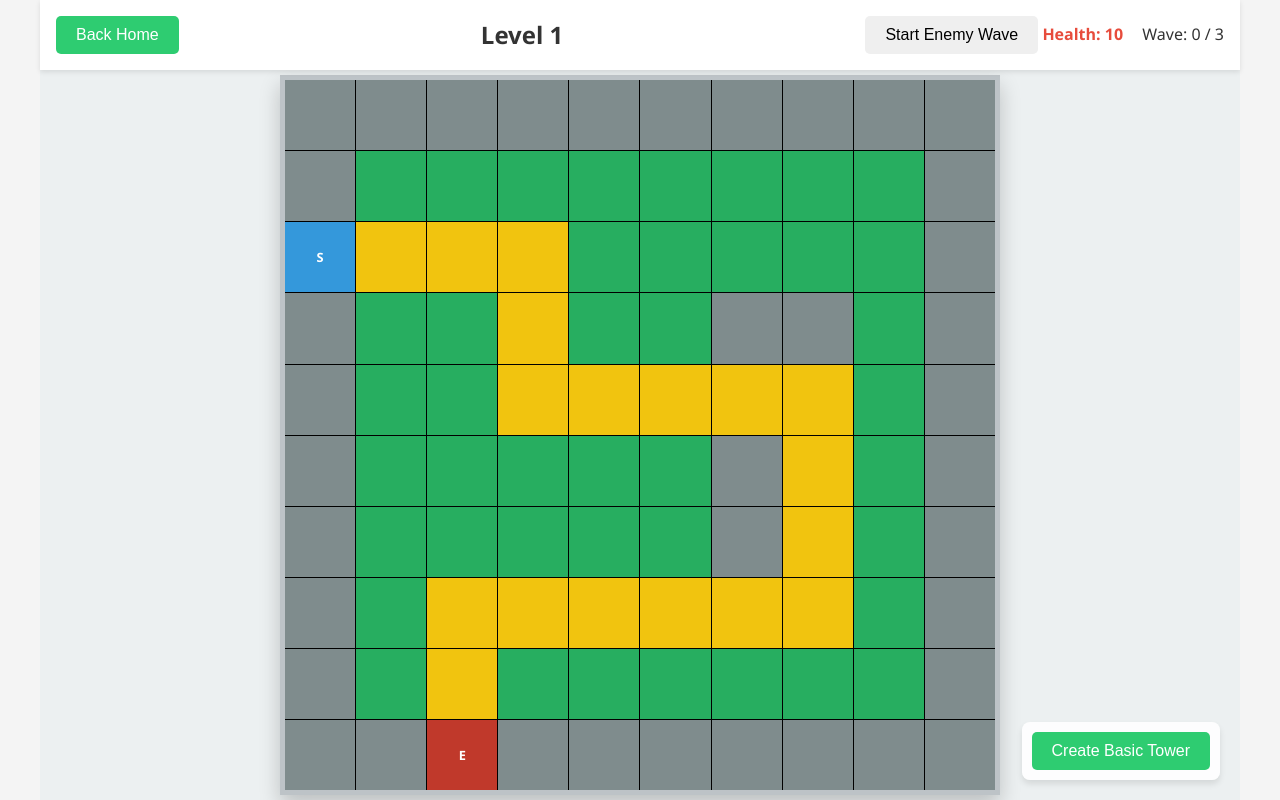
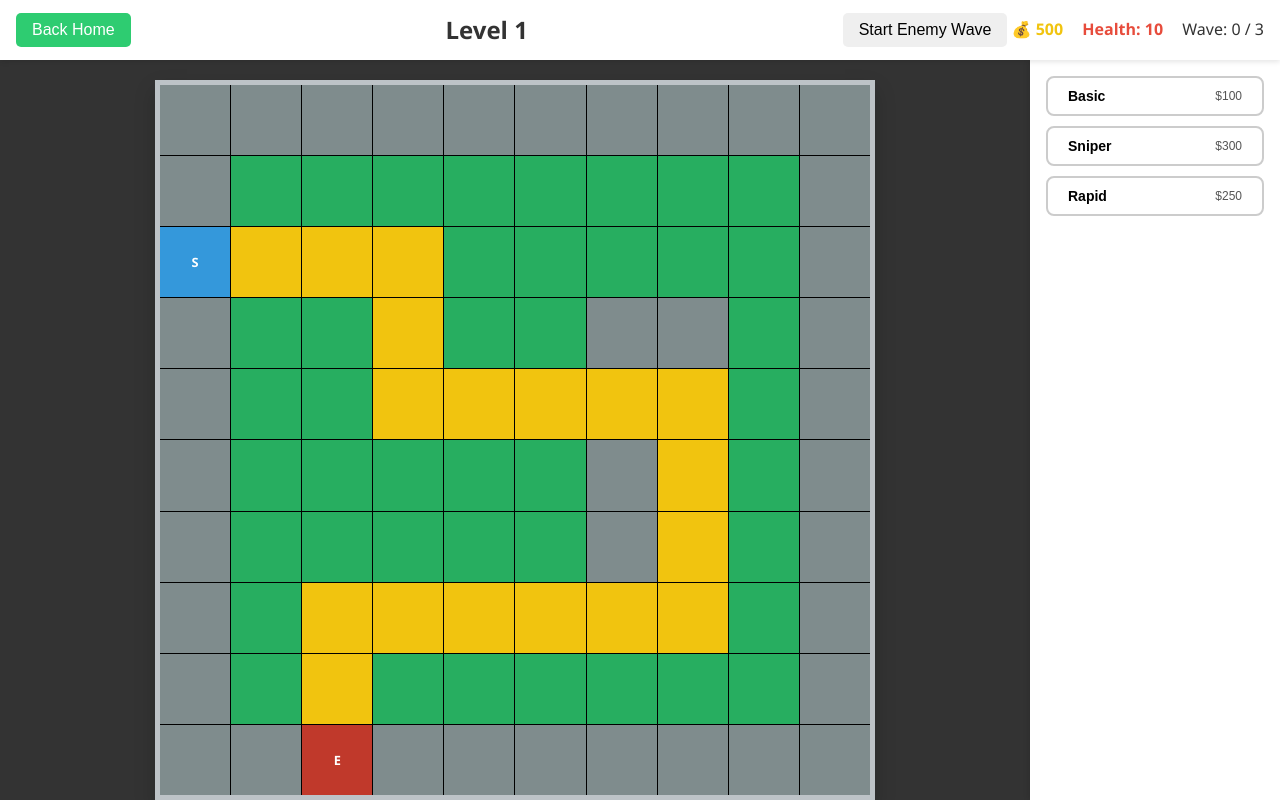
Before and after one commit to ChreSyr/smash-tower-defense, a website built with Vite: page index.html in a window 1280 px wide. Both pictures are taken after a click on the button "Play Level 1". Built offline with nearby package versions, Linux system fonts and the light colour scheme.

Commit message:
Added tower currency system

```diff
--- a/index.html
+++ b/index.html
@@ -5,6 +5,40 @@
     <meta name="viewport" content="width=device-width, initial-scale=1.0" />
     <title>Smash Tower Defense</title>
     <link rel="stylesheet" href="/src/css/style.css" />
+    <style>
+      /* Keeping basic tower btn styles here or could move to style.css */
+      .tower-btn {
+        display: flex;
+        align-items: center;
+        justify-content: space-between;
+        width: 100%;
+        height: 60px;
+        margin-bottom: 10px;
+        padding: 0 15px;
+        border: 2px solid #ccc;
+        border-radius: 8px;
+        cursor: pointer;
+        transition: all 0.2s;
+        background: #fff;
+      }
+      .tower-btn:hover {
+        transform: scale(1.02);
+        border-color: #333;
+      }
+      .tower-btn.selected {
+        border-color: #3498db;
+        background: #eaf2f8;
+        box-shadow: 0 0 10px rgba(52, 152, 219, 0.5);
+      }
+      .tower-name {
+        font-weight: bold;
+        font-size: 14px;
+      }
+      .tower-cost {
+        font-size: 12px;
+        color: #555;
+      }
+    </style>
   </head>
   <body>
     <div id="app">
@@ -25,6 +59,11 @@
           <div id="wave-menu">
             <button id="start-wave-btn" class="btn">Start Enemy Wave</button>
             <span
+              id="money-display"
+              style="margin-right: 15px; color: #f1c40f; font-weight: bold"
+              >💰 0</span
+            >
+            <span
               id="health-display"
               style="margin-right: 15px; color: #e74c3c; font-weight: bold"
               >Health: --</span
@@ -36,9 +75,19 @@
         <div id="game-area">
           <div id="map-container"></div>
 
-          <div class="controls">
-            <button id="tower-btn" class="btn secondary-btn">
-              Create Basic Tower
+          <div class="controls" id="tower-controls">
+            <!-- Tower buttons will be injected here or statically defined -->
+            <button class="tower-btn" id="btn-tower-basic">
+              <span class="tower-name">Basic</span>
+              <span class="tower-cost">$100</span>
+            </button>
+            <button class="tower-btn" id="btn-tower-sniper">
+              <span class="tower-name">Sniper</span>
+              <span class="tower-cost">$300</span>
+            </button>
+            <button class="tower-btn" id="btn-tower-rapid">
+              <span class="tower-name">Rapid</span>
+              <span class="tower-cost">$250</span>
             </button>
           </div>
         </div>
--- a/src/Game.ts
+++ b/src/Game.ts
@@ -2,10 +2,11 @@ import UI from "./UI";
 import WaveManager from "./WaveManager";
 import Tower from "./Tower";
 import GameMap from "./Map";
-import Level1 from "./levels/level1"; // We need to update levels too
+import Level1 from "./levels/level1";
 import Level2 from "./levels/level2";
 import Enemy from "./Enemy";
-import { LevelData, PathNode, EnemyType } from "./types";
+import { LevelData, PathNode, EnemyType, TowerType } from "./types";
+import { TOWER_CONFIG } from "./constants";
 
 export default class Game {
   ui: UI;
@@ -16,7 +17,9 @@ export default class Game {
   enemies: Enemy[];
   currentPath: PathNode[];
   playerHealth: number;
+  money: number;
   waveInProgress: boolean;
+  waveEnemiesKilledValue: number; // To track value for wave end bonus
 
   lastTime: number;
   isPlaying: boolean;
@@ -33,7 +36,9 @@ export default class Game {
     this.enemies = [];
     this.currentPath = [];
     this.playerHealth = 10;
+    this.money = 0;
     this.waveInProgress = false;
+    this.waveEnemiesKilledValue = 0;
 
     this.lastTime = 0;
     this.isPlaying = false;
@@ -52,7 +57,11 @@ export default class Game {
     this.ui.onHome(() => this.goHome());
 
     this.ui.onStartWave(() => this.startWave());
-    this.ui.onTowerCreate(() => this.createTower());
+
+    // Handle Tower Selection
+    this.ui.onTowerSelect((type: string) => {
+      this.handleTowerSelect(type);
+    });
 
     requestAnimationFrame(this.gameLoop);
   }
@@ -61,8 +70,12 @@ export default class Game {
     console.log(`Starting ${title}`);
 
     this.playerHealth = levelData.startHealth || 10;
+    this.money = levelData.startMoney || 100;
     this.ui.updateHealth(this.playerHealth);
+    this.ui.updateMoney(this.money);
+
     this.waveInProgress = false;
+    this.waveEnemiesKilledValue = 0;
     this.ui.toggleWaveButton(true);
 
     this.map = new GameMap(levelData.map);
@@ -79,12 +92,39 @@ export default class Game {
     this.ui.showGameScreen(title);
 
     const mapContainer = document.getElementById("map-container");
-    if (mapContainer) {
-      this.map.render(mapContainer);
-      this.setupCanvas(mapContainer);
+    if (mapContainer && this.map) {
+      // Create grid and get reference
+      const gridElement = this.map.render(mapContainer);
+
+      // Setup Canvas INSIDE the grid (so it overlays perfectly)
+      this.setupCanvas(gridElement);
+
+      // Setup Resizing Logic
+      this.handleResize(mapContainer, gridElement, this.canvas!);
+
+      // Keep reference for cleanup if needed, but usually one game instance per page load
+      window.addEventListener("resize", () =>
+        this.handleResize(mapContainer, gridElement, this.canvas!),
+      );
     }
 
     this.ui.updateWaveStatus(0, levelData.waves.length);
+  }
+
+  handleResize(
+    container: HTMLElement,
+    grid: HTMLElement,
+    canvas: HTMLCanvasElement,
+  ) {
+    const rect = container.getBoundingClientRect();
+    // Calculate max square size that fits with some padding
+    const size = Math.min(rect.width, rect.height) - 20;
+
+    grid.style.width = `${size}px`;
+    grid.style.height = `${size}px`;
+
+    canvas.width = size;
+    canvas.height = size;
   }
 
   setupCanvas(container: HTMLElement) {
@@ -94,16 +134,13 @@ export default class Game {
     this.canvas = document.createElement("canvas");
     this.canvas.className = "game-canvas";
 
-    const rect = container.getBoundingClientRect();
-    this.canvas.width = rect.width;
-    this.canvas.height = rect.height;
-
+    // CSS size matches parent (grid)
+    this.canvas.style.width = "100%";
+    this.canvas.style.height = "100%";
     this.canvas.style.position = "absolute";
     this.canvas.style.top = "0";
     this.canvas.style.left = "0";
     this.canvas.style.pointerEvents = "none";
-    this.canvas.style.width = "100%";
-    this.canvas.style.height = "100%";
 
     container.appendChild(this.canvas);
     this.ctx = this.canvas.getContext("2d");
@@ -119,7 +156,6 @@ export default class Game {
     if (this.playerHealth <= 0) return;
 
     if (this.waveInProgress) {
-      console.log("Wave in progress, cannot start new one.");
       return;
     }
 
@@ -127,7 +163,23 @@ export default class Game {
     if (status && status.current) {
       this.ui.updateWaveStatus(status.current, status.total);
       this.waveInProgress = true;
+      this.waveEnemiesKilledValue = 0; // Reset for new wave
       this.ui.toggleWaveButton(false);
+    }
+  }
+
+  handleTowerSelect(typeStr: string) {
+    // Just logic stub for now
+    let type = TowerType.BASIC;
+    if (typeStr === "sniper") type = TowerType.SNIPER;
+    if (typeStr === "rapid") type = TowerType.RAPID;
+
+    const config = TOWER_CONFIG[type];
+    if (this.money >= config.cost) {
+      console.log(`Selected ${config.name} tower. Cost: ${config.cost}`);
+      // In future: set placement mode
+    } else {
+      console.log("Not enough money!");
     }
   }
 
@@ -135,10 +187,6 @@ export default class Game {
     if (!this.currentPath || this.currentPath.length === 0) return;
     const enemy = new Enemy(type, this.currentPath);
     this.enemies.push(enemy);
-  }
-
-  createTower() {
-    this.tower.create();
   }
 
   gameLoop(timestamp: number) {
@@ -165,19 +213,43 @@ export default class Game {
       if (!enemy.alive) {
         this.enemies.splice(i, 1);
 
+        // Handle Enemy Death/End
         if (enemy.reachedEnd) {
           this.takeDamage(enemy.config.damage || 1);
+        } else {
+          // Enemy Killed
+          this.handleEnemyKill(enemy);
         }
       }
     }
 
     if (this.waveInProgress) {
       if (!this.waveManager.isSpawning() && this.enemies.length === 0) {
-        console.log("Wave Finished!");
-        this.waveInProgress = false;
-        this.ui.toggleWaveButton(true);
+        this.endWave();
       }
     }
+  }
+
+  handleEnemyKill(enemy: Enemy) {
+    const value = enemy.config.killValue || 0;
+    this.money += value;
+    this.waveEnemiesKilledValue += value;
+    this.ui.updateMoney(this.money);
+  }
+
+  endWave() {
+    console.log("Wave Finished!");
+    this.waveInProgress = false;
+
+    // Bonus: Quarter of all killed enemies value
+    const bonus = Math.floor(this.waveEnemiesKilledValue * 0.25);
+    if (bonus > 0) {
+      console.log(`Wave Bonus: ${bonus}`);
+      this.money += bonus;
+      this.ui.updateMoney(this.money);
+    }
+
+    this.ui.toggleWaveButton(true);
   }
 
   takeDamage(amount: number) {
--- a/src/Map.ts
+++ b/src/Map.ts
@@ -13,16 +13,18 @@ export default class GameMap {
     this.tileSize = 0;
   }
 
-  render(containerElement: HTMLElement) {
+  render(containerElement: HTMLElement): HTMLElement {
     containerElement.innerHTML = "";
-    containerElement.className = "game-map";
 
-    containerElement.style.display = "grid";
-    containerElement.style.gridTemplateColumns = `repeat(${this.cols}, 1fr)`;
-    containerElement.style.gridTemplateRows = `repeat(${this.rows}, 1fr)`;
+    // Create the actual grid element
+    const gridElement = document.createElement("div");
+    gridElement.className = "game-map";
+    gridElement.style.display = "grid";
+    // JS in Game.ts will resize this
+    gridElement.style.gridTemplateColumns = `repeat(${this.cols}, 1fr)`;
+    gridElement.style.gridTemplateRows = `repeat(${this.rows}, 1fr)`;
 
-    const rect = containerElement.getBoundingClientRect();
-    this.tileSize = rect.width / this.cols;
+    containerElement.appendChild(gridElement);
 
     for (let r = 0; r < this.rows; r++) {
       for (let c = 0; c < this.cols; c++) {
@@ -31,9 +33,11 @@ export default class GameMap {
         tile.className = `tile ${this.getTileClass(tileType)}`;
         tile.dataset.row = r.toString();
         tile.dataset.col = c.toString();
-        containerElement.appendChild(tile);
+        gridElement.appendChild(tile);
       }
     }
+
+    return gridElement;
   }
 
   getTileClass(type: TileType): string {
--- a/src/UI.ts
+++ b/src/UI.ts
@@ -7,10 +7,17 @@ export default class UI {
   homeBtn: HTMLElement | null;
 
   startWaveBtn: HTMLButtonElement;
-  towerBtn: HTMLElement;
+
+  // Info Displays
   waveStatus: HTMLElement;
   healthDisplay: HTMLElement;
+  moneyDisplay: HTMLElement;
   levelTitle: HTMLElement;
+
+  // Tower Buttons
+  btnTowerBasic: HTMLElement;
+  btnTowerSniper: HTMLElement;
+  btnTowerRapid: HTMLElement;
 
   constructor() {
     this.homeScreen = document.getElementById("home-screen")!;
@@ -23,10 +30,15 @@ export default class UI {
     this.startWaveBtn = document.getElementById(
       "start-wave-btn",
     ) as HTMLButtonElement;
-    this.towerBtn = document.getElementById("tower-btn")!;
+
     this.waveStatus = document.getElementById("wave-status")!;
     this.healthDisplay = document.getElementById("health-display")!;
+    this.moneyDisplay = document.getElementById("money-display")!;
     this.levelTitle = document.querySelector("#game-screen h2") as HTMLElement;
+
+    this.btnTowerBasic = document.getElementById("btn-tower-basic")!;
+    this.btnTowerSniper = document.getElementById("btn-tower-sniper")!;
+    this.btnTowerRapid = document.getElementById("btn-tower-rapid")!;
   }
 
   showGameScreen(levelName: string) {
@@ -51,6 +63,10 @@ export default class UI {
     }
   }
 
+  updateMoney(amount: number) {
+    this.moneyDisplay.textContent = `💰 ${amount}`;
+  }
+
   toggleWaveButton(enable: boolean) {
     if (enable) {
       this.startWaveBtn.disabled = false;
@@ -65,6 +81,7 @@ export default class UI {
     }
   }
 
+  // Event listener helpers
   onPlayLevel1(callback: () => void) {
     this.playBtn1.addEventListener("click", callback);
   }
@@ -81,7 +98,9 @@ export default class UI {
     this.startWaveBtn.addEventListener("click", callback);
   }
 
-  onTowerCreate(callback: () => void) {
-    this.towerBtn.addEventListener("click", callback);
+  onTowerSelect(callback: (type: string) => void) {
+    this.btnTowerBasic.addEventListener("click", () => callback("basic"));
+    this.btnTowerSniper.addEventListener("click", () => callback("sniper"));
+    this.btnTowerRapid.addEventListener("click", () => callback("rapid"));
   }
 }
--- a/src/constants.ts
+++ b/src/constants.ts
@@ -1,9 +1,10 @@
-import { EnemyType, EnemyConfig } from "./types";
+import { EnemyType, EnemyConfig, TowerType, TowerConfig } from "./types";
 
 export { TileType as TILE_TYPE } from "./types";
 export { EnemyType as ENEMY_TYPE } from "./types";
+export { TowerType as TOWER_TYPE } from "./types";
 
-import { EnemyType as E } from "./types";
+import { EnemyType as E, TowerType as T } from "./types";
 
 export const ENEMY_CONFIG: Record<EnemyType, EnemyConfig> = {
   [E.BASIC]: {
@@ -12,6 +13,7 @@ export const ENEMY_CONFIG: Record<EnemyType, EnemyConfig> = {
     color: "#e74c3c",
     radius: 0.3,
     damage: 1,
+    killValue: 10,
   },
   [E.FAST]: {
     speed: 4,
@@ -19,6 +21,7 @@ export const ENEMY_CONFIG: Record<EnemyType, EnemyConfig> = {
     color: "#f39c12",
     radius: 0.25,
     damage: 1,
+    killValue: 15,
   },
   [E.HEAVY]: {
     speed: 1,
@@ -26,6 +29,7 @@ export const ENEMY_CONFIG: Record<EnemyType, EnemyConfig> = {
     color: "#8e44ad",
     radius: 0.4,
     damage: 3,
+    killValue: 30,
   },
   [E.BOSS]: {
     speed: 0.5,
@@ -33,6 +37,7 @@ export const ENEMY_CONFIG: Record<EnemyType, EnemyConfig> = {
     color: "#2c3e50",
     radius: 0.45,
     damage: 10,
+    killValue: 200,
   },
   [E.SWARM]: {
     speed: 5,
@@ -40,5 +45,33 @@ export const ENEMY_CONFIG: Record<EnemyType, EnemyConfig> = {
     color: "#16a085",
     radius: 0.2,
     damage: 1,
+    killValue: 5,
   },
 };
+
+export const TOWER_CONFIG: Record<TowerType, TowerConfig> = {
+  [T.BASIC]: {
+    name: "Basic",
+    cost: 100,
+    range: 3,
+    damage: 10,
+    fireRate: 1,
+    color: "#3498db",
+  },
+  [T.SNIPER]: {
+    name: "Sniper",
+    cost: 300,
+    range: 7,
+    damage: 50,
+    fireRate: 0.3,
+    color: "#2ecc71",
+  },
+  [T.RAPID]: {
+    name: "Rapid",
+    cost: 250,
+    range: 2,
+    damage: 5,
+    fireRate: 5,
+    color: "#f1c40f",
+  },
+};
--- a/src/css/style.css
+++ b/src/css/style.css
@@ -6,11 +6,11 @@
   --danger-color: #e74c3c;
 
   /* Map Colors */
-  --tile-buildable: #27ae60; /* Grass */
-  --tile-path: #f1c40f; /* Dirt Path */
-  --tile-obstacle: #7f8c8d; /* Rock/Wall */
-  --tile-start: #3498db; /* Start */
-  --tile-end: #c0392b; /* End */
+  --tile-buildable: #27ae60;
+  --tile-path: #f1c40f;
+  --tile-obstacle: #7f8c8d;
+  --tile-start: #3498db;
+  --tile-end: #c0392b;
   --tile-border: rgba(0, 0, 0, 0.1);
 }
 
@@ -33,7 +33,6 @@ body {
 
 #app {
   width: 100%;
-  max-width: 1200px;
   height: 100vh;
   display: flex;
   justify-content: center;
@@ -47,8 +46,6 @@ section {
   height: 100%;
   display: flex;
   flex-direction: column;
-  justify-content: center;
-  align-items: center;
 }
 
 .hidden {
@@ -56,6 +53,11 @@ section {
 }
 
 /* Home Screen */
+#home-screen {
+  justify-content: center;
+  align-items: center;
+}
+
 #home-screen h1 {
   font-size: 3rem;
   margin-bottom: 2rem;
@@ -69,13 +71,15 @@ section {
 
 .game-header {
   width: 100%;
-  padding: 1rem;
+  height: 60px;
+  padding: 0 1rem;
   background: #fff;
   box-shadow: 0 2px 5px rgba(0, 0, 0, 0.1);
   display: flex;
   justify-content: space-between;
   align-items: center;
   z-index: 10;
+  flex-shrink: 0;
 }
 
 #game-area {
@@ -83,19 +87,30 @@ section {
   width: 100%;
   background-color: #ecf0f1;
   display: flex;
-  flex-direction: column;
-  justify-content: center;
-  align-items: center;
-  position: relative;
-  overflow: hidden; /* Keep map inside */
+  flex-direction: row; /* Horizontal layout */
+  overflow: hidden;
 }
 
 /* Map Styling */
+#map-container {
+  flex: 1;
+  display: flex;
+  justify-content: center;
+  align-items: center;
+  padding: 20px;
+  background: #333;
+  position: relative;
+  overflow: hidden;
+}
+
 .game-map {
-  width: 90vmin; /* Responsive square-ish */
-  height: 90vmin;
+  /* JS will control width/height to ensure squareness */
+  /* We just center it */
+  margin: auto;
+  position: relative; /* For absolute canvas positioning inside */
+
   background: #000;
-  gap: 1px; /* Grid lines */
+  gap: 1px;
   border: 5px solid #bdc3c7;
   box-shadow: 0 10px 20px rgba(0, 0, 0, 0.2);
 }
@@ -119,46 +134,54 @@ section {
 .tile-buildable {
   background-color: var(--tile-buildable);
 }
-
 .tile-path {
   background-color: var(--tile-path);
 }
-
 .tile-obstacle {
   background-color: var(--tile-obstacle);
 }
-
 .tile-start {
   background-color: var(--tile-start);
-  position: relative;
+}
+.tile-end {
+  background-color: var(--tile-end);
 }
 
 .tile-start::after {
   content: "S";
 }
-
-.tile-end {
-  background-color: var(--tile-end);
-  position: relative;
-}
-
 .tile-end::after {
   content: "E";
 }
 
+/* Controls Sidebar */
 .controls {
-  position: absolute;
-  bottom: 20px;
-  right: 20px;
-  background: rgba(255, 255, 255, 0.9);
-  padding: 10px;
-  border-radius: 8px;
-  box-shadow: 0 4px 6px rgba(0, 0, 0, 0.1);
+  width: 250px;
+  background: #fff;
+  box-shadow: -2px 0 5px rgba(0, 0, 0, 0.1);
+  display: flex;
+  flex-direction: column;
+  padding: 1rem;
+  overflow-y: auto;
+  z-index: 5;
+}
+
+.tower-btn {
+  /* Style updates are in html head currently, but good to have here too */
+  width: 100%;
+  margin-bottom: 10px;
+  flex-direction: row;
+  justify-content: space-between;
+  padding: 10px 20px;
+  height: auto;
+}
+.tower-btn span {
+  pointer-events: none;
 }
 
 /* Buttons */
 .btn {
-  padding: 10px 20px;
+  padding: 8px 16px;
   border: none;
   border-radius: 5px;
   cursor: pointer;
@@ -170,7 +193,6 @@ section {
   background-color: var(--primary-color);
   color: white;
 }
-
 .primary-btn:hover {
   background-color: #2980b9;
 }
@@ -179,19 +201,6 @@ section {
   background-color: var(--secondary-color);
   color: white;
 }
-
 .secondary-btn:hover {
   background-color: #27ae60;
 }
-
-/* Canvas Overlay */
-#map-container {
-  position: relative;
-}
-
-canvas {
-  position: absolute;
-  top: 0;
-  left: 0;
-  pointer-events: none;
-}
--- a/src/levels/level1.ts
+++ b/src/levels/level1.ts
@@ -134,6 +134,7 @@ const data: LevelData = {
   map,
   waves,
   startHealth: 10,
+  startMoney: 500,
 };
 
 export default data;
--- a/src/levels/level2.ts
+++ b/src/levels/level2.ts
@@ -133,6 +133,7 @@ const data: LevelData = {
   map,
   waves,
   startHealth: 20,
+  startMoney: 800,
 };
 
 export default data;
```
Also changed, not shown: src/types.ts (+17 -0 lines).
